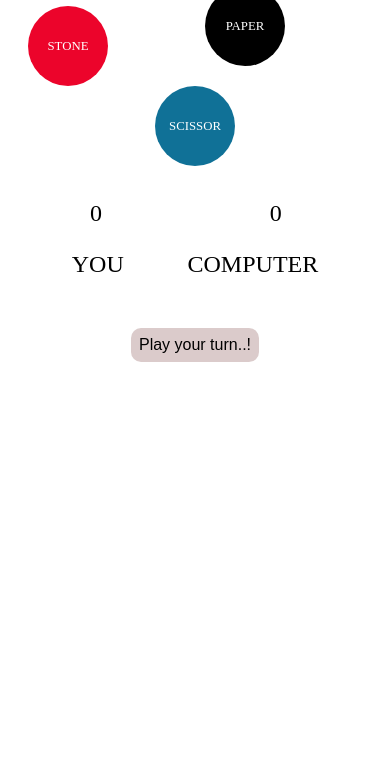
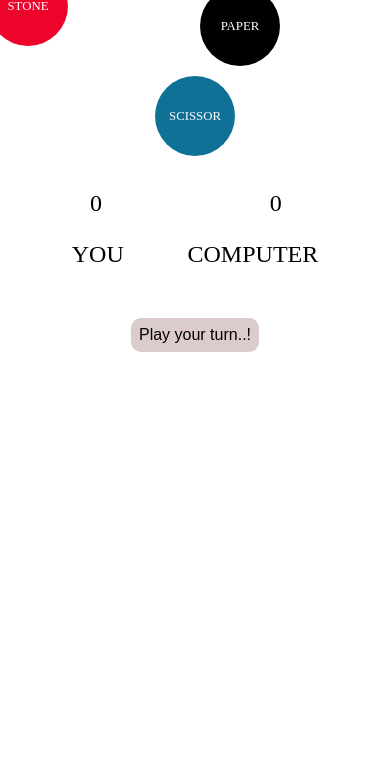
Before and after one commit to satishmandle/stone-paper-scissor, a plain HTML site: page index.html in a window 390 px wide. Shown: the part 67-844 px from the top of the page. Drawn offline with Linux system fonts and the light colour scheme.

Commit message:
Update styles.css

```diff
--- a/styles.css
+++ b/styles.css
@@ -135,7 +135,7 @@
         display: grid;
         grid-template-columns: 1fr 1fr;
         grid-template-rows: 1fr 1fr;
-        grid-gap: 20px;
+        grid-gap: 10px;
         justify-content: center;
         align-items: center;
         height: auto;
@@ -147,7 +147,7 @@
         grid-column: 1 / 3;
         grid-row: 1 / 2;
         position:relative;
-        transform : translate(25%,25%);
+        transform : translate(-25%,-25%);
         margin-left: px;
     }
 
```
